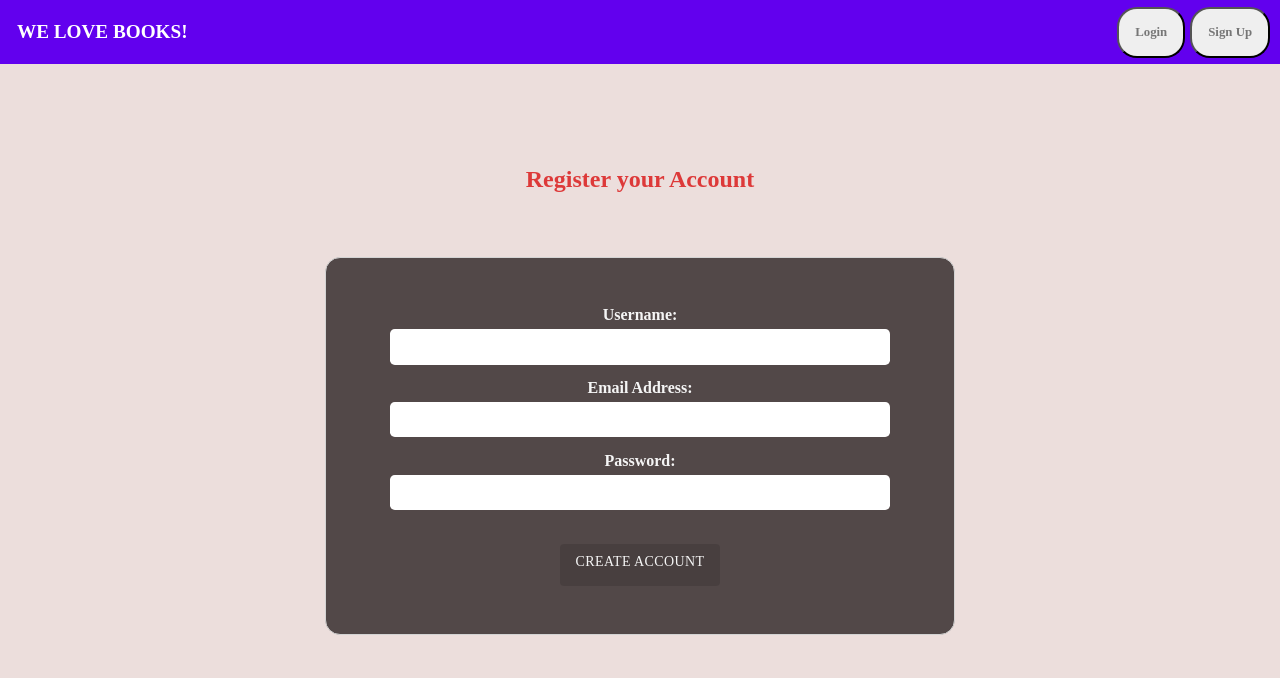
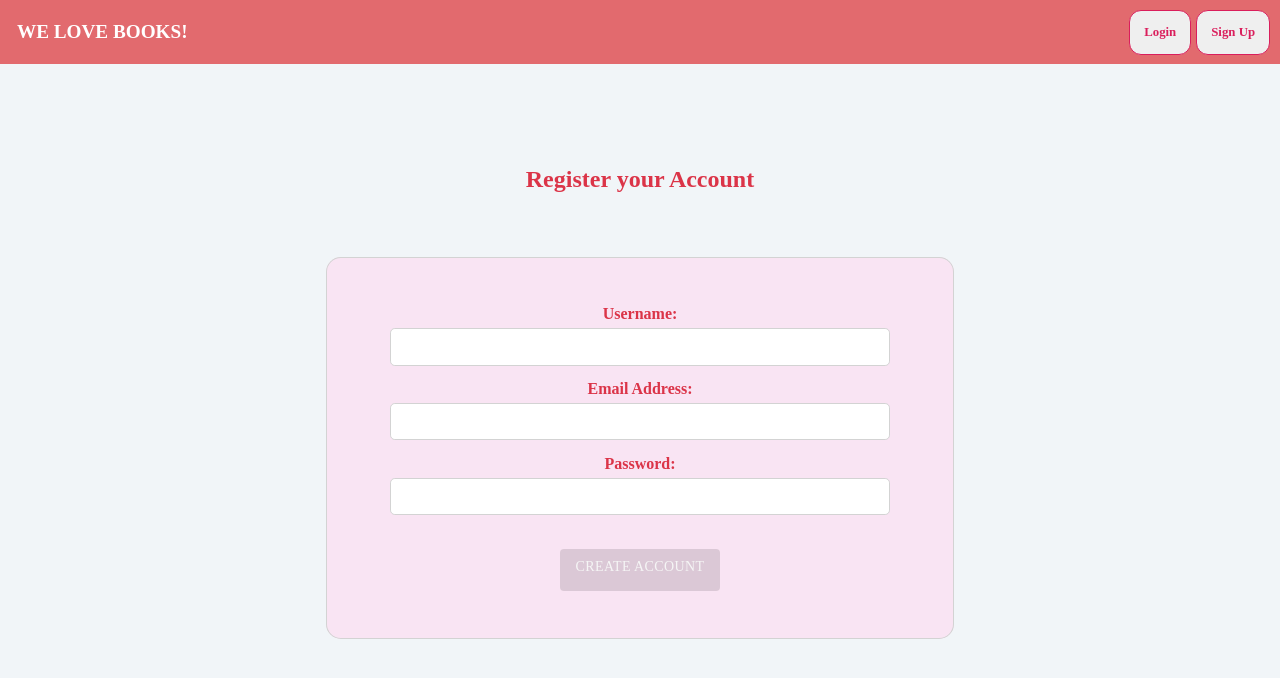
Before and after one commit to AqibJavaid899/react-books-app, a React (Create React App) app: page /signup in a window 1280 px wide. Shown: the top 678 px of the page. Built offline with nearby package versions, Linux system fonts and the light colour scheme; no server answers.

Commit message:
Fix application layout and styles

```diff
--- a/src/components/Home/Home.css
+++ b/src/components/Home/Home.css
@@ -8,17 +8,18 @@
 }
 .home__bookForm form {
   padding: 2rem 3rem;
-  background-color: #524848;
+  background-color: #f9e4f3;
   display: flex;
   flex-direction: column;
   justify-content: center;
   align-items: center;
   border: 1px solid lightgray;
   border-radius: 15px;
-  color: whitesmoke;
+  color: #db3448;
   font-weight: bold;
   margin-bottom: 40px;
-  opacity: 0.8;
+  box-shadow: inset 0px 0px 0px 1px lightgrey;
+  transition: all 0.6s ease;
 }
 
 .home__bookForm input,
@@ -26,7 +27,7 @@ select {
   margin-bottom: 0.9rem;
   width: 350px;
   padding: 0.4rem;
-  border: none;
+  border: 0.5px solid lightgrey;
   outline: none;
   border-radius: 0.3rem;
   font-size: 0.9;
@@ -72,7 +73,7 @@ select {
 }
 
 .home {
-  background-color: #ecdedc;
+  background-color: #f1f5f8;
   display: flex;
   flex-direction: column;
   align-items: center;
@@ -88,7 +89,7 @@ select {
   margin-bottom: 5%;
   font-size: 1rem;
   text-align: center;
-  color: #ae0a46;
+  color: #db3448;
 }
 
 .home__bookList {
@@ -104,13 +105,31 @@ select {
   margin: 0.5rem;
   border-radius: 0.5rem;
 }
-.home__bookData Button {
-  text-decoration: none !important;
+.home__bookData button {
+  text-decoration: none;
   text-transform: uppercase;
+  padding: 20px;
+  border-radius: 8px;
+  background-color: transparent;
+  color: #db3448;
+  border: 1px solid #db3448;
+  cursor: pointer;
 }
 
 .home__bookData Button:hover {
-  text-decoration: underline !important;
+  box-shadow: 0px 0px 0px 1px #db3448;
+  transition: all 0.6s ease;
+  background-color: #f5e2e9;
+}
+
+.home__bookData Button:active {
+  background-color: #db3448;
+  color: whitesmoke;
+}
+
+.home__bookData Button:focus {
+  background-color: #db3448;
+  color: whitesmoke;
 }
 
 .home__bookAuthor {
@@ -123,8 +142,11 @@ select {
   flex-direction: column;
   justify-content: space-between;
   text-align: center;
-  background-color: #c43239;
+  /* background-color: #c43239; */
+  background-color: #db3448;
   padding: 25px;
+  transition: all 2s ease;
+  border: 1px rgb(221, 126, 126) solid;
 }
 
 .home__drawerButtons {
@@ -147,7 +169,7 @@ select {
 }
 
 .home__drawerContent {
-  margin-top: 15%;
+  margin-top: 10%;
   text-align: left;
   color: whitesmoke;
   flex-wrap: wrap;
--- a/src/components/Home/Home.js
+++ b/src/components/Home/Home.js
@@ -66,13 +66,9 @@ const Home = () => {
           <div className="home__bookList">
             {books?.map((book) => (
               <div className="home__bookData" key={book?.docId}>
-                <Button
-                  onClick={() => bookSelected(book || null)}
-                  variant="outlined"
-                  color="primary"
-                >
+                <button onClick={() => bookSelected(book || null)}>
                   {book?.book?.name}
-                </Button>
+                </button>
               </div>
             ))}
           </div>
@@ -152,7 +148,7 @@ const Home = () => {
               color="primary"
               onClick={() => setIsClicked(false)}
             >
-              Close Drawer
+              Close
             </Button>
             {!(Object.keys(authUser).length === 0) ? (
               <Button
@@ -161,7 +157,7 @@ const Home = () => {
                 variant="contained"
                 onClick={(e) => deleteBook(e)}
               >
-                Delete Book
+                Delete
               </Button>
             ) : null}
           </div>
--- a/src/components/Login/Login.css
+++ b/src/components/Login/Login.css
@@ -1,10 +1,10 @@
 .login {
-  background-color: #ecdedc;
+  background-color: #f1f5f8;
   display: flex;
   flex-direction: column;
   align-items: center;
   height: 92vh;
-  color: rgb(221, 57, 57);
+  color: #db3448;
 }
 
 .login__heading {
@@ -20,25 +20,27 @@ span {
 .login__form form {
   display: flex;
   padding: 3rem 4rem;
-  background-color: #524848;
+  background-color: #f9e4f3;
   flex-direction: column;
   justify-content: center;
   align-items: center;
-  border: 1px solid lightgray;
   border-radius: 15px;
-  color: whitesmoke;
+  color: #db3448;
   font-weight: bold;
   font-size: medium;
+  box-shadow: inset 0px 0px 0px 1px lightgrey;
+  transition: all 0.6s ease;
 }
 
 .login__form input {
   margin-bottom: 0.9rem;
   width: 500px;
   padding: 0.6rem;
-  border: none;
+  border: 0.5px solid lightgrey;
   outline: none;
   border-radius: 0.3rem;
   font-size: medium;
+  text-align: center;
 }
 
 .login__submit {
--- a/src/components/Nav/Nav.css
+++ b/src/components/Nav/Nav.css
@@ -4,7 +4,7 @@
   justify-content: space-between;
   height: 8vh;
   width: 100%;
-  background-color: #6200ee;
+  background-color: #e26a6e;
   padding: 10px 5px;
   color: black;
   top: 0;
@@ -19,17 +19,18 @@
 
 button {
   margin-right: 5px;
-  padding: 16px;
-  border-radius: 20px;
+  border-radius: 12px;
+  padding: 14px;
   font-weight: bold;
   font-size: 0.8rem;
-  color: #767676;
+  color: #da1e5c;
   cursor: pointer;
+  border: 1px solid #da1e5c;
 }
 
 button:hover {
-  background-color: #e1e8ed;
-  color: #ff5a5f;
+  box-shadow: inset 0px 0px 0px 1px #da1e5c;
+  transition: all 0.6s ease;
 }
 
 .nav__leftHeading {
@@ -42,12 +43,14 @@ button:hover {
   font-size: x-large;
   font-size: 1.2rem;
   padding: 12px;
+  transition: none;
 }
 
 .nav__leftHeading:hover {
   color: #ffffff;
-  background-color: #6200ee;
+  background-color: #e26a6e;
   text-decoration: underline;
+  box-shadow: none;
 }
 
 @media only screen and (max-width: 1000px) {
@@ -55,7 +58,7 @@ button:hover {
     font-size: 1.1rem;
   }
   .nav__right button {
-    padding: 16px;
+    padding: 14px;
   }
 }
 
@@ -64,7 +67,7 @@ button:hover {
     font-size: 1rem;
   }
   .nav__right button {
-    padding: 14px;
+    padding: 12px;
   }
 }
 @media only screen and (max-width: 600px) {
@@ -72,6 +75,6 @@ button:hover {
     font-size: 0.9rem;
   }
   .nav__right button {
-    padding: 12px;
+    padding: 10px;
   }
 }
--- a/src/components/Signup/Signup.css
+++ b/src/components/Signup/Signup.css
@@ -1,10 +1,10 @@
 .signup {
-  background-color: #ecdedc;
+  background-color: #f1f5f8;
   display: flex;
   flex-direction: column;
   align-items: center;
   height: 92vh;
-  color: rgb(221, 57, 57);
+  color: #db3448;
 }
 
 .signup__heading {
@@ -20,24 +20,27 @@ span {
 .signup__form form {
   display: flex;
   padding: 3rem 4rem;
-  background-color: #524848;
+  background-color: #f9e4f3;
   flex-direction: column;
   justify-content: center;
   align-items: center;
-  border: 1px solid lightgray;
   border-radius: 15px;
-  color: whitesmoke;
+  color: #db3448;
   font-weight: bold;
+  box-shadow: inset 0px 0px 0px 1px lightgrey;
+  transition: all 0.6s ease;
+  text-align: center;
 }
 
 .signup__form input {
   margin-bottom: 0.9rem;
   width: 500px;
   padding: 0.6rem;
-  border: none;
+  border: 0.5px solid lightgrey;
   outline: none;
   border-radius: 0.3rem;
   font-size: 0.9;
+  text-align: center;
 }
 
 .signup__submit {
--- a/src/components/addAuthor/AuthorForm.css
+++ b/src/components/addAuthor/AuthorForm.css
@@ -1,5 +1,5 @@
 .author {
-  background-color: #ecdedc;
+  background-color: #f1f5f8;
   display: flex;
   flex-direction: column;
   align-items: center;
@@ -10,7 +10,7 @@
 .author__heading {
   margin-top: 8%;
   margin-bottom: 3%;
-  color: rgb(221, 57, 57);
+  color: #db3448;
 }
 
 span {
@@ -19,22 +19,24 @@ span {
 
 .author__form form {
   display: flex;
-  padding: 3rem 4rem;
-  background-color: #524848;
+  padding: 2rem 3rem;
+  background-color: #f9e4f3;
   flex-direction: column;
   justify-content: center;
   align-items: center;
   border: 1px solid rgb(209, 207, 207);
   border-radius: 15px;
-  color: whitesmoke;
+  color: #db3448;
   font-weight: bold;
+  box-shadow: inset 0px 0px 0px 1px lightgrey;
+  transition: all 0.6s ease;
 }
 
 .author__form input {
   margin-bottom: 0.9rem;
   width: 500px;
   padding: 0.6rem;
-  border: none;
+  border: 0.5px solid lightgrey;
   outline: none;
   border-radius: 0.3rem;
   font-size: medium;
@@ -48,7 +50,7 @@ span {
 
 @media only screen and (max-width: 1000px) {
   .author__form form {
-    padding: 3rem 4rem;
+    padding: 2rem 3rem;
   }
   .author__form input {
     width: 400px;
@@ -57,7 +59,7 @@ span {
 
 @media only screen and (max-width: 800px) {
   .author__form form {
-    padding: 3rem 3.8rem;
+    padding: 1.5rem 2.5rem;
   }
   .author__form input {
     width: 300px;
@@ -66,7 +68,7 @@ span {
 
 @media only screen and (max-width: 600px) {
   .author__form form {
-    padding: 3rem 3.5rem;
+    padding: 1.3rem 2.3rem;
   }
   .author__form input {
     width: 200px;
--- a/src/index.css
+++ b/src/index.css
@@ -1,13 +1,6 @@
-body {
+* {
   margin: 0;
-  font-family: -apple-system, BlinkMacSystemFont, 'Segoe UI', 'Roboto', 'Oxygen',
-    'Ubuntu', 'Cantarell', 'Fira Sans', 'Droid Sans', 'Helvetica Neue',
-    sans-serif;
-  -webkit-font-smoothing: antialiased;
-  -moz-osx-font-smoothing: grayscale;
+  padding: 0;
+  box-sizing: border-box;
+  font-family: cascadia code;
 }
-
-code {
-  font-family: source-code-pro, Menlo, Monaco, Consolas, 'Courier New',
-    monospace;
-}
```
